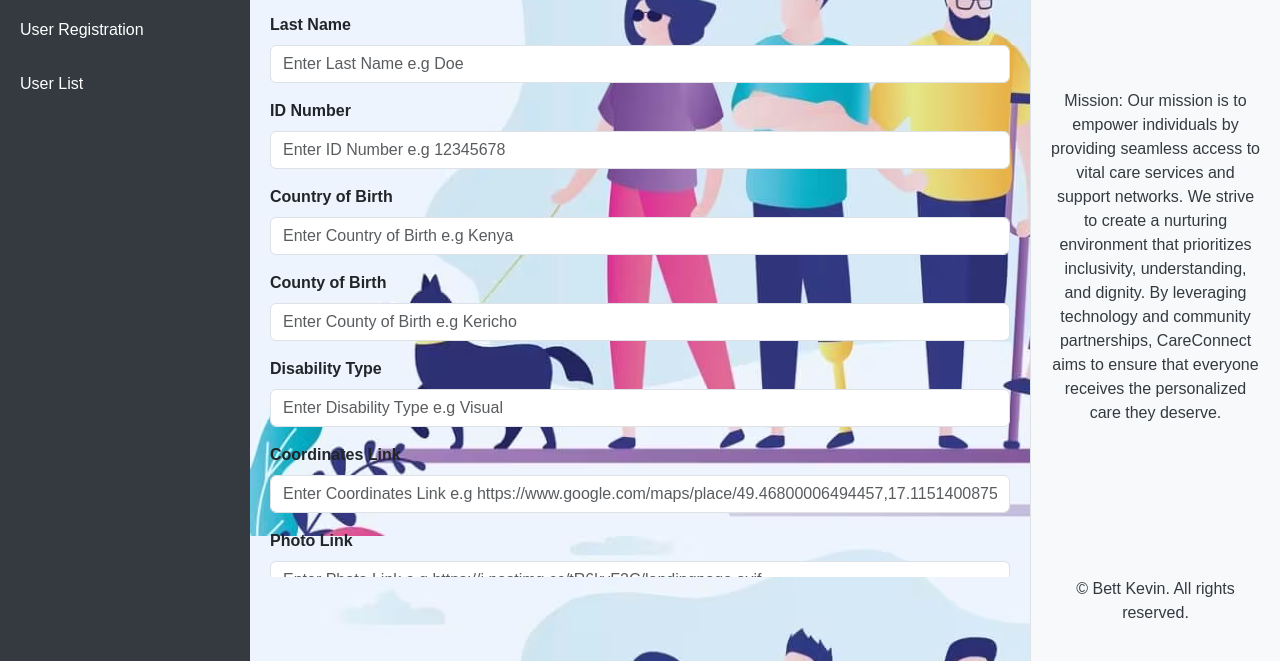
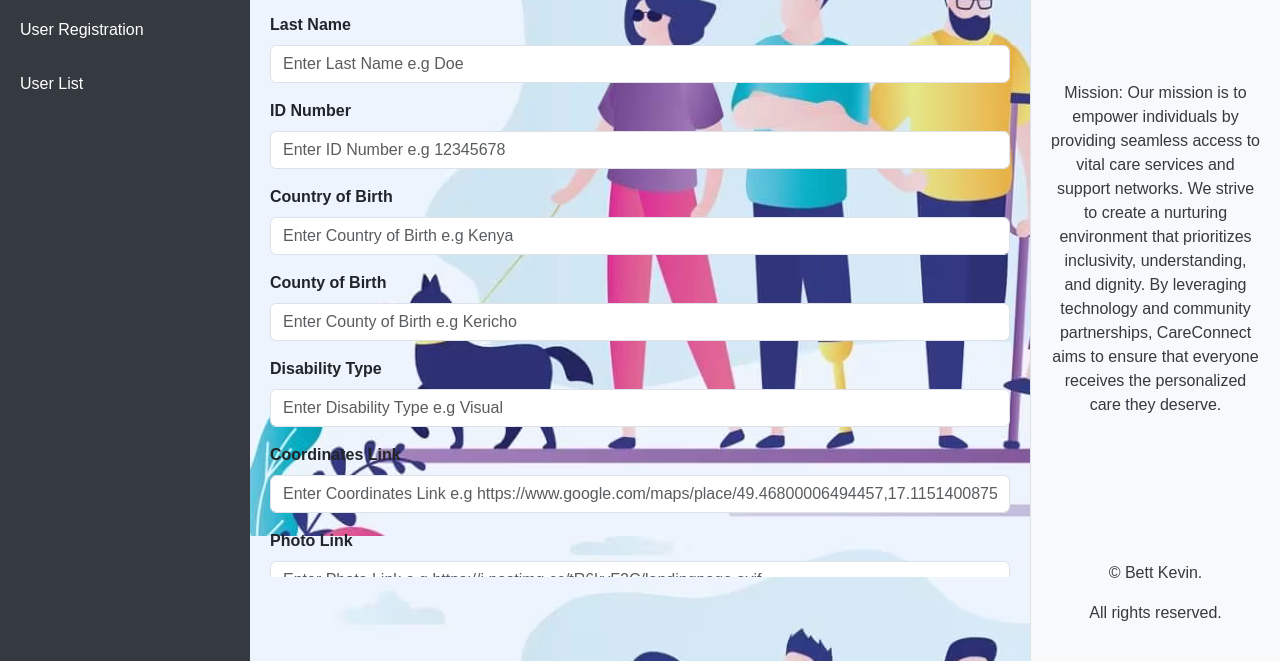
Before and after one commit to BettKev/CareConnect, a plain HTML site: page index.html in a window 1280 px wide. Shown: the part 139-800 px from the top of the page. Drawn offline with nearby package versions, Linux system fonts and the light colour scheme.

```diff
--- a/index.html
+++ b/index.html
@@ -94,7 +94,8 @@
 
         </p>
         <div class="mt-auto text-center">
-            <p>&copy; Bett Kevin. All rights reserved.</p>
+            <p>&copy; Bett Kevin.</p>
+            <p>All rights reserved.</p>
         </div>
     </div>
 
```
